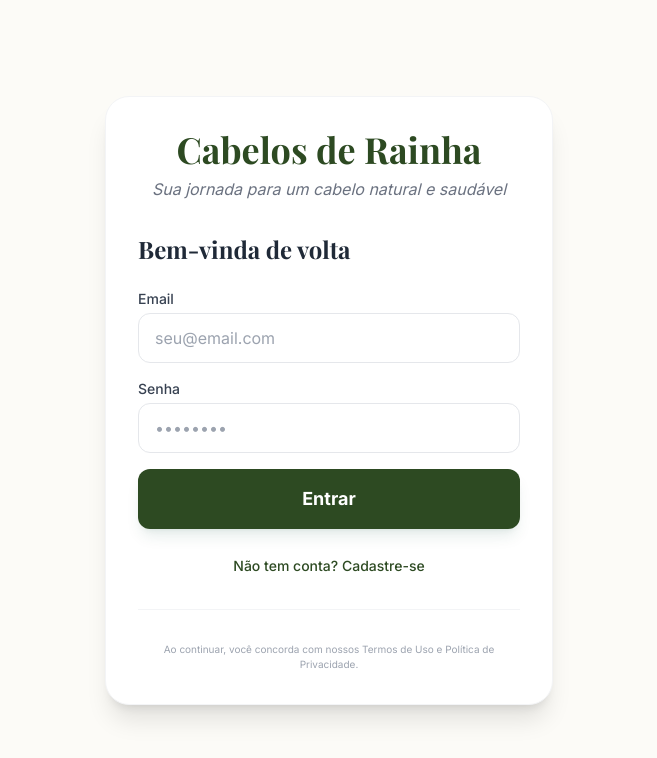
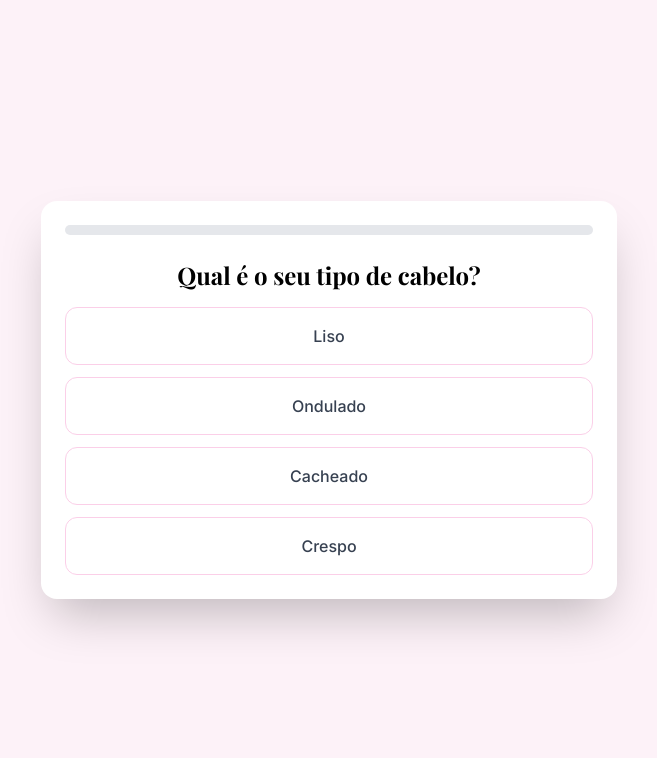
Before and after one commit to Vitinhs/cabelosderainha, a React (Vite) app: page / in a window 1280 px wide. Shown: the top 758 px of the page, without its empty margins (311-968 px from the left). Built offline with nearby package versions, Linux system fonts and the light colour scheme; no server answers; a web font is replaced by a local one.

Commit message:
Definindo LandingQuiz como página principal

```diff
--- a/index.tsx
+++ b/index.tsx
@@ -1,7 +1,8 @@
 import React from 'react';
 import ReactDOM from 'react-dom/client';
-import App from './App';
+import LandingQuiz from './src/components/LandingQuiz';
 import { registerSW } from 'virtual:pwa-register';
+import './index.css';
 
 // Registra o Service Worker para suporte PWA
 registerSW({ immediate: true });
@@ -14,6 +15,6 @@ if (!rootElement) {
 const root = ReactDOM.createRoot(rootElement);
 root.render(
   <React.StrictMode>
-    <App />
+    <LandingQuiz />
   </React.StrictMode>
 );
```
